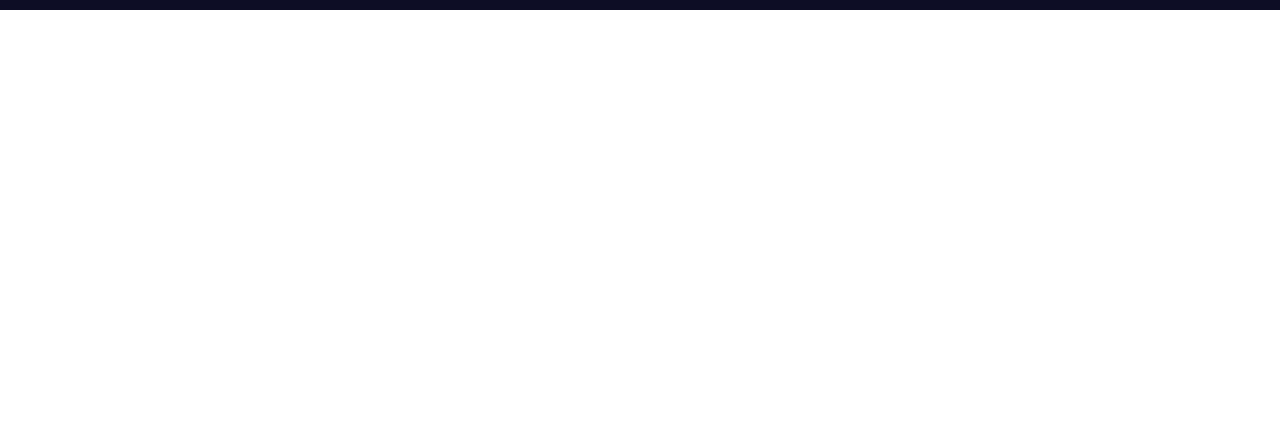
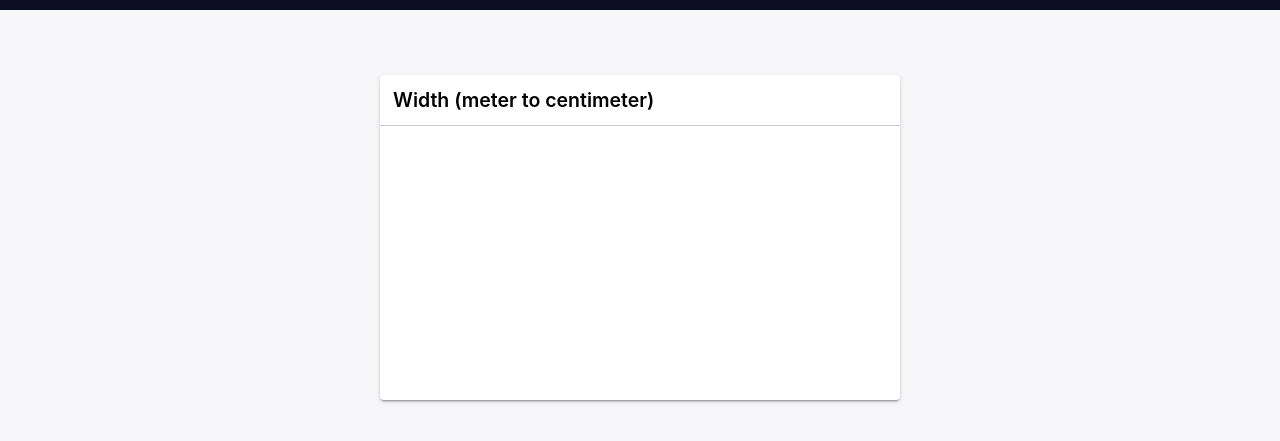
Before and after one commit to Omachonu-prosper/unit_conversion_app, a plain HTML site: page index.html in a window 1280 px wide. Shown: the part 47-488 px from the top of the page. Drawn offline with Linux system fonts and the light colour scheme.

Commit message:
Set up the container/main section

```diff
--- a/js/modules/page_layout.js
+++ b/js/modules/page_layout.js
@@ -1,21 +1,34 @@
 class Elements {
-    constructor () {
+    constructor (unitName, originalUnit, convertingUnit) {
         this.nav = `
             <div class="nav">
                 <h1 class="brand">Unit Converter</h1>
             </div>
         `;
+        this.container = `
+            <section>
+                <div class="container">
+                    <h2 class="unit-title">
+                        ${unitName}
+                        <span>
+                            (${originalUnit} to ${convertingUnit})
+                        </span>
+                    </h2>
+                </div>
+            </section>
+        `;
     }
 }
 
-// this function gathers all page elements and arranges them how they ought to be
-function arrangeElements() {
-    const elements = new Elements()
+// this function gathers all page elements and arranges them how they ought to be on default page load
+function pageLoadElements() {
+    const elements = new Elements('Width', 'meter', 'centimeter')
 
     return `
         ${elements.nav}
+        ${elements.container}
     `
 }
 
 // export the arranged elements
-export const arrange = arrangeElements();
+export const arrange = pageLoadElements();
--- a/styles/main.css
+++ b/styles/main.css
@@ -7,6 +7,11 @@
 /* root variables  */
 :root {
     --primary-color: #0d0d25;
+    --black: #000;
+    --white: #fff;
+    --white-2: #f7f7f9;
+    --grey: #ccc;
+    --custom-border: 1px solid var(--grey);
 }
 
 html {
@@ -14,9 +19,14 @@ html {
     font-family: -apple-system, BlinkMacSystemFont, 'Segoe UI', Roboto, Oxygen, Ubuntu, Cantarell, 'Open Sans', 'Helvetica Neue', sans-serif;
 }
 
+body {
+    background-color: var(--white-2);
+}
+
+/* nav bar and its related styles  */
 .nav {
     background-color: var(--primary-color);
-    color: #fff;
+    color: var(--white);
     padding: 1rem;
 }
 
@@ -25,3 +35,25 @@ html {
     text-align: center;
     font-weight: 200;
 }
+
+section {
+    padding: 0 1rem;
+}
+
+/* container  */
+.container {
+    max-width: 40rem;
+    height: 25rem;
+    background-color: var(--white);
+    box-shadow: 0 2px 2px 0 rgba(0, 0, 0, 0.14),
+                0 1px 5px 0 rgba(0, 0, 0, 0.12),
+                0 3px 1px -2px rgba(0, 0, 0, 0.2);
+    margin: 5rem auto;
+    border-radius: 4px;
+}
+
+.unit-title {
+    font-weight: 600;
+    border-bottom: var(--custom-border);
+    padding: 1rem;
+}
```
